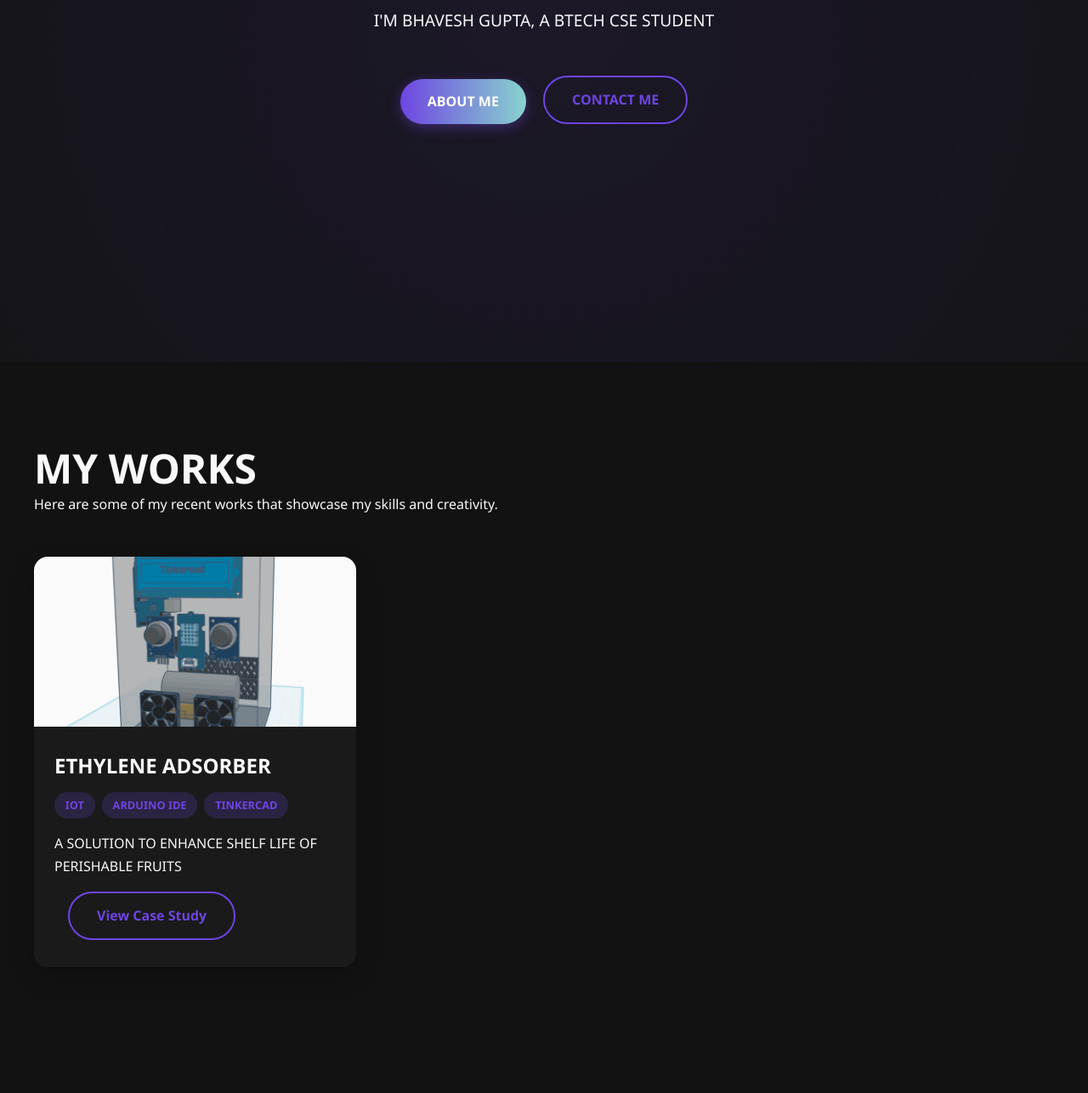
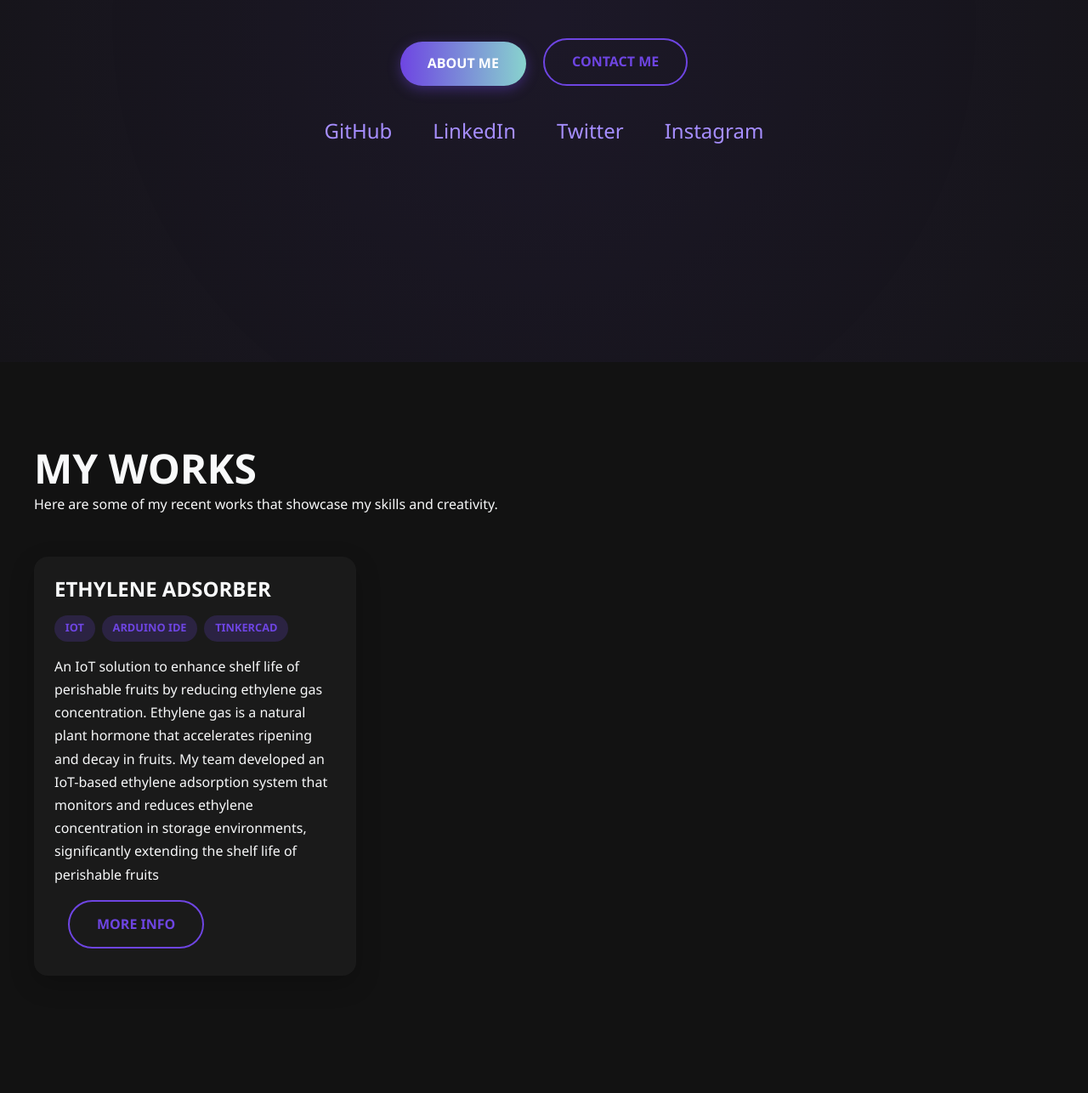
Before and after one commit to Bhavesh12y/portfolio, a plain HTML site: page index.html in a window 1280 px wide. Shown: the part 374-1660 px from the top of the page at 85% size. Drawn offline with nearby package versions, Linux system fonts and the light colour scheme.

Commit message:
final ig

```diff
--- a/index.html
+++ b/index.html
@@ -148,6 +148,21 @@
       z-index: -1;
       animation: rotate 20s linear infinite;
     }
+
+    .social-links a {
+  display: inline-block;
+  margin: 0 12px;
+  color: #a68eff; /* Soft purple matching theme */
+  text-decoration: none;
+  font-weight: 500;
+  transition: color 0.3s ease, text-shadow 0.3s ease;
+}
+
+.social-links a:hover {
+  color: #d3bfff; /* Slightly lighter on hover */
+  text-shadow: 0 0 6px rgba(163, 128, 255, 0.3); /* Subtle soft glow */
+}
+
 
     @keyframes rotate {
       0% { transform: rotate(0deg); }
@@ -333,6 +348,8 @@
   transition: background-color 0.3s ease;
 }
 
+
+
 #contact button[type="submit"]:hover {
   background-color: #0056b3;
 }
@@ -428,6 +445,14 @@
         <a href="#contact" class="btn btn-secondary">CONTACT ME</a>
       </div>
     </div>
+
+    <div class="container">
+      <div class="social-links">
+        <a href="https://github.com/bhavesh12y" class="social-link animate"  id="socialmedia">GitHub</a>
+        <a href="http://www.linkedin.com/in/bhavesh12z" class="social-link animate delay-1" id="socialmedia">LinkedIn</a>
+        <a href="https://x.com/Bhavesh12g" class="social-link animate delay-2" id="socialmedia">Twitter</a>
+        <a href="https://www.instagram.com/bhavesh12z/" class="social-link animate delay-3" id="socialmedia">Instagram</a>
+      </div>
   </section>
 
   <!-- Work Section -->
@@ -439,7 +464,7 @@
       <div class="projects-grid">
         <!-- Project 1 -->
         <div class="project-card animate delay-1">
-          <img src="ETHYLEN'.png" alt="Project 1" class="project-img">
+          <!-- <img src="ETHYLEN'.png" alt="Project 1" class="project-img"> -->
           <div class="project-content">
             <h3>ETHYLENE ADSORBER</h3>
             <div class="project-tags">
@@ -447,8 +472,11 @@
               <span class="tag">ARDUINO IDE</span>
               <span class="tag">TINKERCAD</span>
             </div>
-            <p>A SOLUTION TO ENHANCE SHELF LIFE OF PERISHABLE FRUITS </p>
-            <a href="#" class="btn btn-secondary" style="margin-top: 1rem;">View Case Study</a>
+            <p>An IoT solution to enhance shelf life of perishable fruits by reducing ethylene gas concentration.
+
+              Ethylene gas is a natural plant hormone that accelerates ripening and decay in fruits. My team developed an IoT-based ethylene adsorption system that monitors and reduces ethylene concentration in storage environments, significantly extending the shelf life of perishable fruits
+            </p>
+            <a href="https://www.linkedin.com/posts/bhavesh12z_working-on-a-project-ethylene-adsorber-activity-7316039917237608448-yftj?utm_source=share&utm_medium=member_desktop&rcm=ACoAAEZ03cUBnSaALxfhcR9U8TEV55NjK-Cypxo" class="btn btn-secondary" style="margin-top: 1rem;">MORE INFO</a>
           </div>
         </div>
 
```
